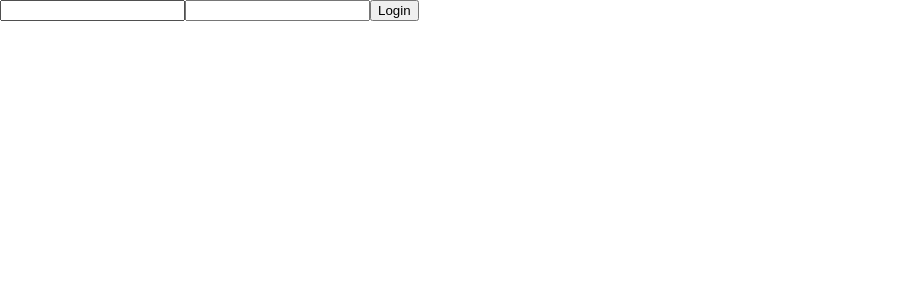
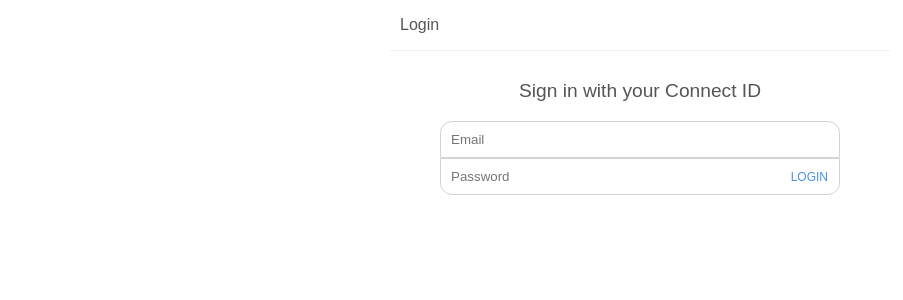
Before and after one commit to heronet/connectui, an Angular app: page /login in a window 1280 px wide. Shown: the top 300 px of the page, without its empty margins (0-903 px from the left). Built offline with nearby package versions, Linux system fonts and the light colour scheme.

Commit message:
added login ui

```diff
--- a/src/app/auth/login/login.component.html
+++ b/src/app/auth/login/login.component.html
@@ -1,7 +1,20 @@
-<div>
-  <form #f="ngForm" (ngSubmit)="login(f)">
-    <input type="text" name="email" ngModel />
-    <input type="text" name="password" ngModel />
-    <button type="submit">Login</button>
+<div class="container">
+  <div class="header">
+    <span>Login</span>
+  </div>
+  <div class="spacer"></div>
+  <p class="intro">Sign in with your Connect ID</p>
+  <form class="form" #f="ngForm" (ngSubmit)="login(f)">
+    <input
+      class="email input-border"
+      type="text"
+      name="email"
+      ngModel
+      placeholder="Email"
+    />
+    <div class="password input-border">
+      <input type="text" name="password" ngModel placeholder="Password" />
+      <button type="submit">Login</button>
+    </div>
   </form>
 </div>
--- a/src/app/auth/login/login.component.scss
+++ b/src/app/auth/login/login.component.scss
@@ -0,0 +1,65 @@
+.container {
+  max-width: 500px;
+  margin: auto;
+  padding: 0 20px;
+  position: relative;
+  height: 100%;
+}
+.intro {
+  font-family: sans-serif;
+  text-align: center;
+  font-size: 1.2rem;
+  color: #555;
+}
+.form {
+  display: flex;
+  flex-direction: column;
+  max-width: 80%;
+  margin: 0 auto;
+}
+.input-border {
+  border: 1px solid #d2d2d7;
+  border-radius: 12px;
+  border-width: 1px;
+  border-style: solid;
+  box-sizing: border-box;
+}
+.password {
+  display: flex;
+  border-top-right-radius: 0;
+  border-top-left-radius: 0;
+}
+.password > input {
+  flex: 1;
+  padding: 10px;
+  border-bottom-left-radius: 12px;
+  background: none;
+  border: none;
+  outline: none !important;
+  resize: none;
+}
+.email {
+  padding: 10px;
+  border-bottom-right-radius: 0;
+  border-bottom-left-radius: 0;
+}
+
+button {
+  border-radius: 12px;
+  border-width: 1px;
+  position: relative;
+  z-index: 1;
+  color: #4a90e2;
+  border: none;
+  background: #fff;
+  font-size: 12px;
+  margin: auto 5px;
+  text-transform: uppercase;
+  outline: none !important;
+  transition: background 0.2s ease;
+  cursor: pointer;
+}
+button:hover {
+  background: #fff;
+  color: #333;
+}
--- a/src/app/chats/chat/chat.component.html
+++ b/src/app/chats/chat/chat.component.html
@@ -1,6 +1,6 @@
 <div class="container">
   <div *ngIf="chat" class="chat">
-    <div class="chat-header">
+    <div class="header">
       <span *ngIf="!titleEditMode" (click)="titleEditMode = !titleEditMode">{{
         chat.title
       }}</span>
--- a/src/app/chats/chat/chat.component.scss
+++ b/src/app/chats/chat/chat.component.scss
@@ -23,18 +23,7 @@
   flex-direction: column;
   flex-grow: 1;
 }
-.chat-header {
-  display: flex;
-  align-items: center;
-  height: 50px;
-  padding: 0 10px;
-  color: #555;
-  border-bottom: #f1f1f1 solid 1px;
-  position: sticky;
-  top: 0;
-  z-index: 9999;
-  backdrop-filter: blur(10px);
-}
+
 .no-msg {
   padding: 10px;
   text-align: center;
@@ -107,10 +96,6 @@
   display: block;
 }
 
-.spacer {
-  height: 10px;
-}
-
 .message-box-container {
   width: 100%;
   backdrop-filter: blur(10px);
--- a/src/app/chats/chats.component.scss
+++ b/src/app/chats/chats.component.scss
@@ -11,20 +11,8 @@
   height: 100%;
   display: flex;
   flex-direction: column;
-  // justify-content: space-between;
 }
-.header {
-  display: flex;
-  align-items: center;
-  height: 50px;
-  padding: 0 10px;
-  color: #555;
-  border-bottom: #f1f1f1 solid 1px;
-  position: sticky;
-  top: 0;
-  z-index: 9999;
-  backdrop-filter: blur(10px);
-}
+
 .chat {
   display: flex;
   padding: 10px;
--- a/src/styles.scss
+++ b/src/styles.scss
@@ -5,3 +5,19 @@ body {
   width: 100%;
   height: 100%;
 }
+.header {
+  display: flex;
+  align-items: center;
+  font-family: sans-serif;
+  height: 50px;
+  padding: 0 10px;
+  color: #555;
+  border-bottom: #f1f1f1 solid 1px;
+  position: sticky;
+  top: 0;
+  z-index: 9999;
+  backdrop-filter: blur(10px);
+}
+.spacer {
+  height: 10px;
+}
```
